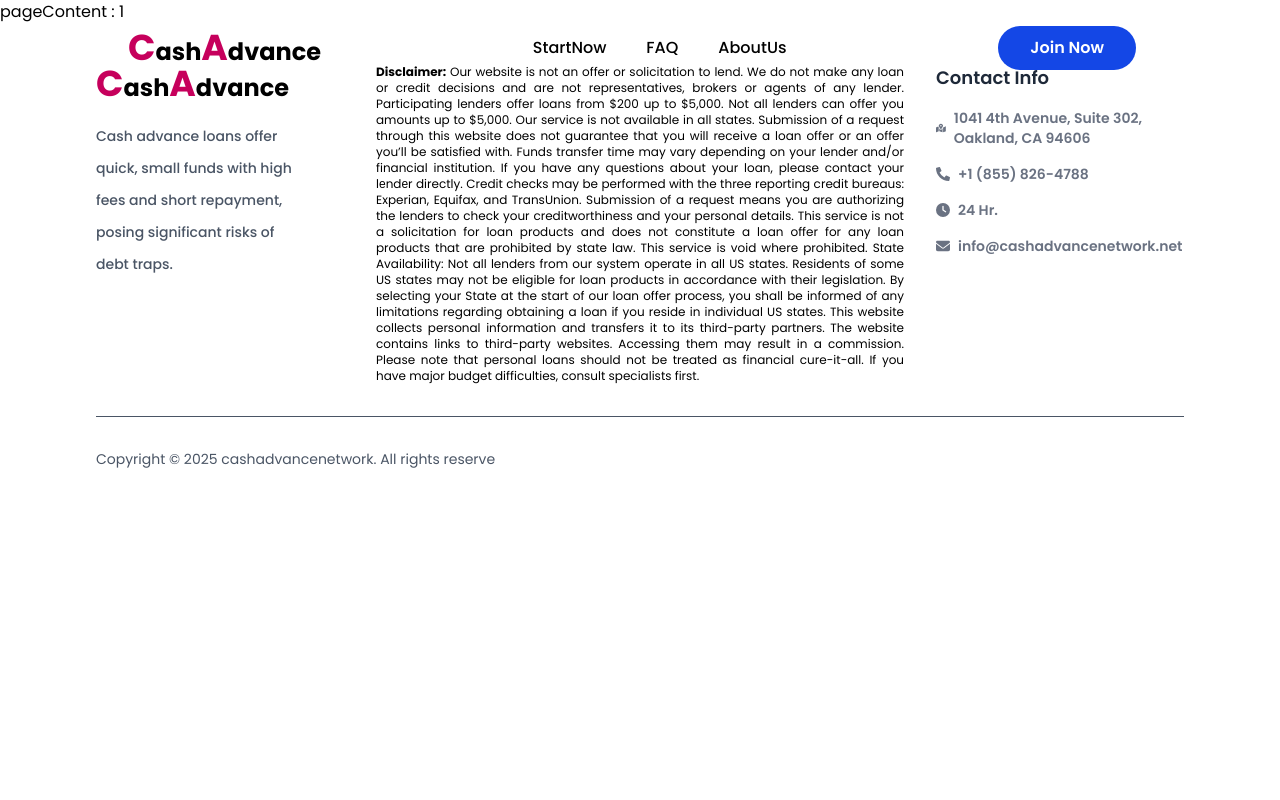
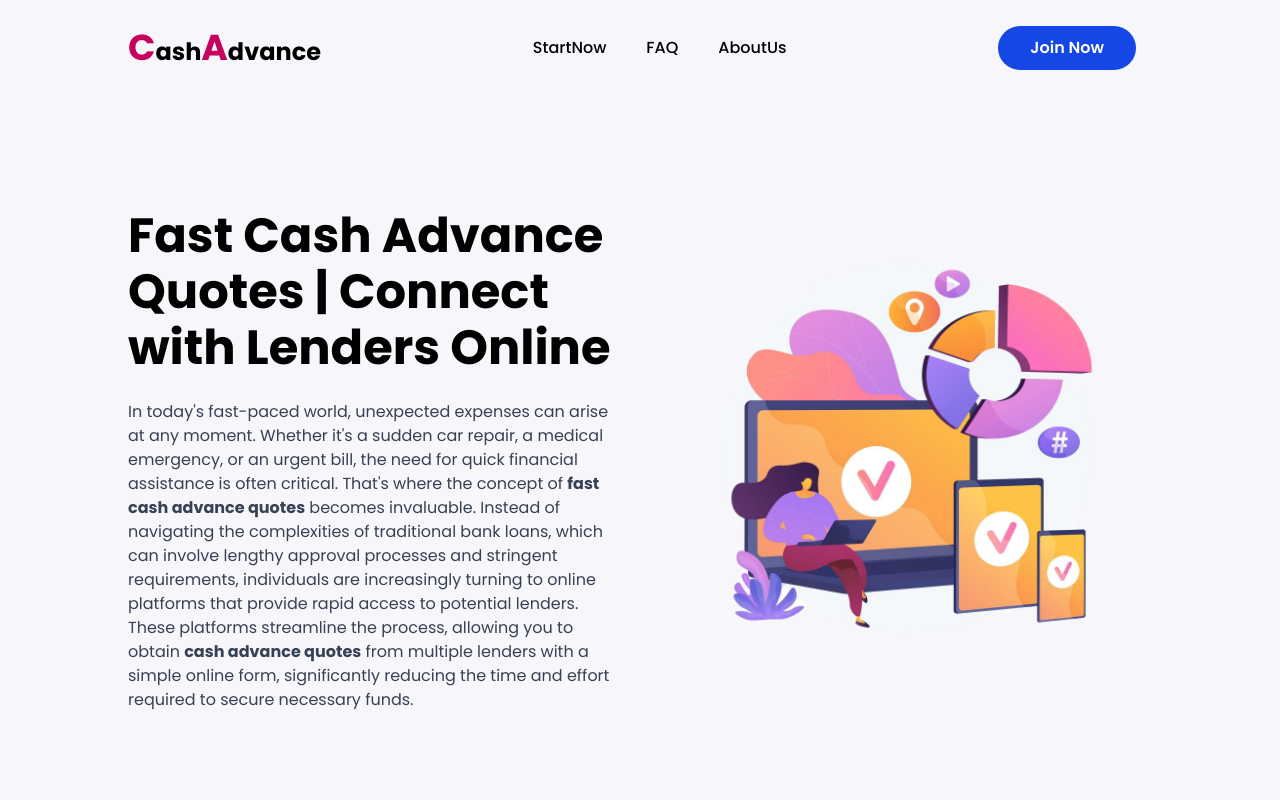
Before and after one commit to kraison61/leads, a Next.js app: page /content/1 in a window 1280 px wide. Shown: the top 800 px of the page. Built offline with nearby package versions, Linux system fonts and the light colour scheme.

Commit message:
Finished MetaData and Coding URL Structure

```diff
--- a/app/content/[id]/page.tsx
+++ b/app/content/[id]/page.tsx
@@ -1,31 +1,52 @@
+
+
 import React from "react";
-import { contentData } from "@/constant/Constant";
+import { contentData } from "@/constant/Constant"; // Assuming ContentItem type is defined in Constant.ts
+import Hero from "@/components/Home/Hero/Hero";
+import { Metadata } from "next";
 
-interface HeroProps {
-  content?: {
+export async function generateStaticParams(): Promise<{ id: string }[]> {
+  return contentData.map((content) => ({
+    id: content.id.toString(),
+  }));
+}
+
+interface PageContentProps {
+  params: {
     id: string;
-    title?: string;
-    description?: string;
-    heading?: string;
-    contentdetail?: string;
-    review_1?: string;
-    review_2?: string;
-    review_3?: string;
-    review_4?: string;
-    review_5?: string;
-    review_6?: string;
-    review_7?: string;
-    review_8?: string;
-    review_9?: string;
   };
 }
 
-const pageContent = async ({ params }: { params: Promise<{ id: string }> }) => {
-  const { id } = await params;
-  const pageId = contentData.find((p)=>p.id === parseInt())
-  console.log("Your id is ", id);
-  // console.log(contentData);
-  return <div>pageContent : {id}</div>;
+export async function generateMetadata({params,}:{params:{id:string}}):Promise<Metadata>{
+const post = contentData.find((p)=>p.id === params.id);
+if(!post){
+  return{
+    title:'Post not Found',
+    description:'The request post was not found.'
+  }
+}
+return{
+  title:post.title,
+  description:post.description.substring(0,150)
+}
+
+
+}
+
+const PageContent = ({ params }: PageContentProps) => {
+  const pageId: ContentItem | undefined = contentData.find(
+    (pageItem) => pageItem.id.toString() === params.id
+  );
+
+  if (!pageId) {
+    return <div>Content Not Found</div>; // Or redirect, or some other error handling.
+  }
+
+  return (
+    <div>
+      <Hero content={pageId} />
+    </div>
+  );
 };
 
-export default pageContent;
+export default PageContent;
--- a/components/Home/Hero/Hero.tsx
+++ b/components/Home/Hero/Hero.tsx
@@ -19,6 +19,9 @@ interface HeroProps {
     review_9?: string;
   };
 }
+
+
+
 
 const Hero = ({ content }: HeroProps) => {
   const {
--- a/constant/Constant.ts
+++ b/constant/Constant.ts
@@ -7,7 +7,7 @@ export const navLinks = [
 
 export const contentData = [
   {
-    id: "2",
+    id: "1",
     title: "Fast Cash Advance Quotes | Connect with Lenders Online",
     description:
       "Get quick cash advance quotes from multiple lenders. Simple online form, fast potential funding. Connect with trusted lenders today!",
@@ -24,7 +24,7 @@ export const contentData = [
     review_9: `<p>In conclusion, the ability to obtain <strong>fast cash advance quotes</strong> online has revolutionized the way individuals access quick financial assistance. By simplifying the application process, providing access to multiple lenders, and offering transparent loan terms, these platforms empower borrowers to make informed decisions and secure the funds they need. Whether you're facing an unexpected expense or simply need a short-term financial boost, exploring online options for <strong>cash advance quotes</strong> can provide a valuable solution. Remember to always borrow responsibly and ensure that you can comfortably meet the repayment obligations to avoid any adverse financial consequences. By doing your due diligence and comparing multiple offers, you can find a loan that aligns with your needs and helps you achieve your financial goals.</p>`,
   },
   {
-    id: "3",
+    id: "2",
     title: "Cash Advance $100-$5000 | Get Started Now",
     description:
       "Need a cash advance? Access $100 to $5000. We connect you with lenders. Request your cash advance today!",
@@ -60,7 +60,7 @@ export const contentData = [
     Financial emergencies can be stressful, but understanding your options can help alleviate the burden. Cash advances, ranging from $100 to $5000, offer a potential solution for short-term needs. By approaching these resources responsibly and making informed decisions, you can navigate financial challenges effectively.`,
   },
   {
-    id: "4",
+    id: "3",
     title: "Find Your Cash Advance | Request & Get Quotes Online",
     description:
       "Request a cash advance online. Learn how it works, find lenders, and get potential quotes. Secure & fast process.",
@@ -98,7 +98,7 @@ export const contentData = [
     Ultimately, the decision to "Find Your Cash Advance" should be made with careful consideration and informed understanding. If you have any doubts or questions, consider seeking guidance from a financial advisor or credit counselor. These professionals can provide personalized advice 1  and help you navigate your financial options.`,
   },
   {
-    id: "5",
+    id: "4",
     title: "Request a Cash Advance Online | Compare Lender Offers",
     description:
       "Easily request a cash advance online. We connect you with lenders, so you can compare offers. Get started now and find the right option.",
```
